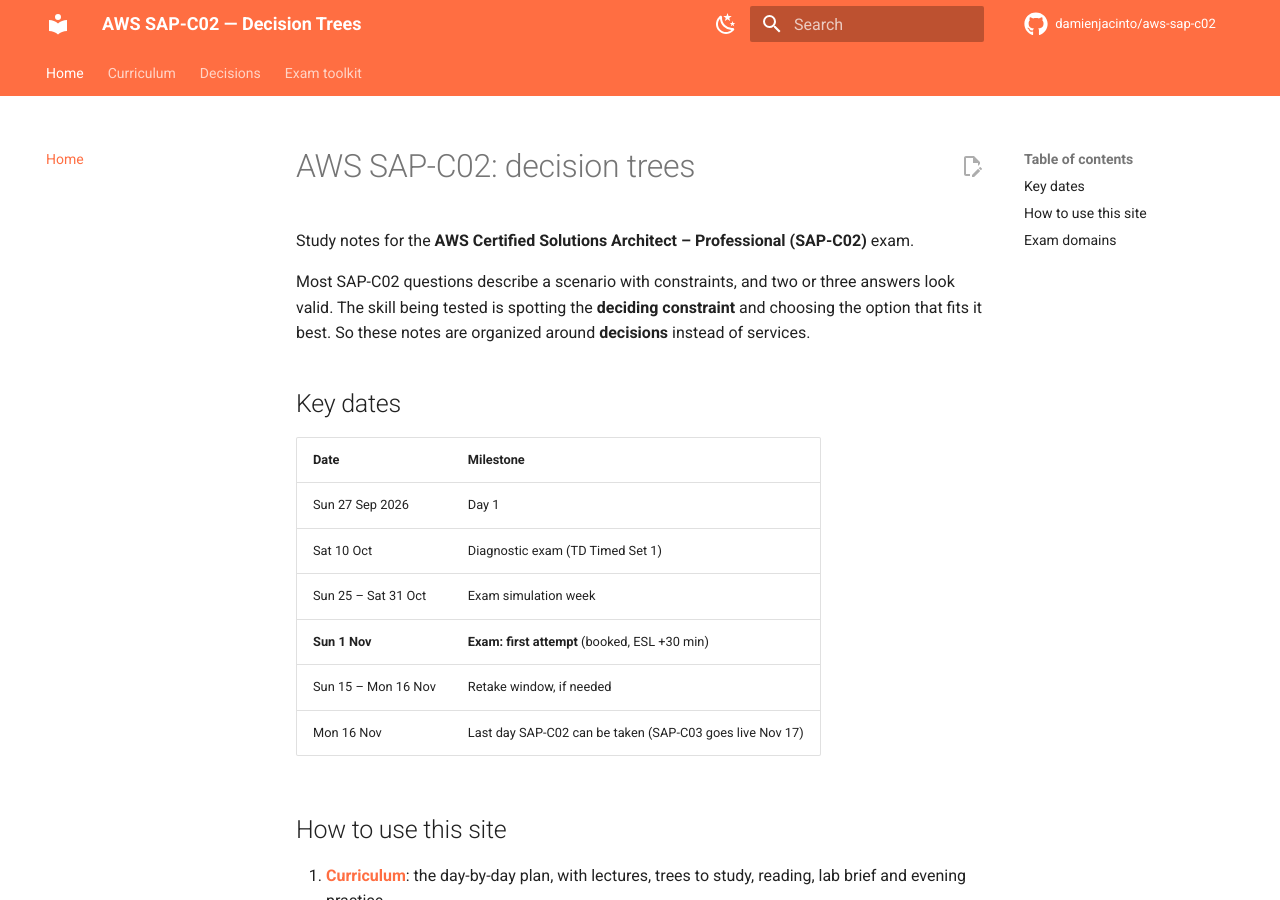
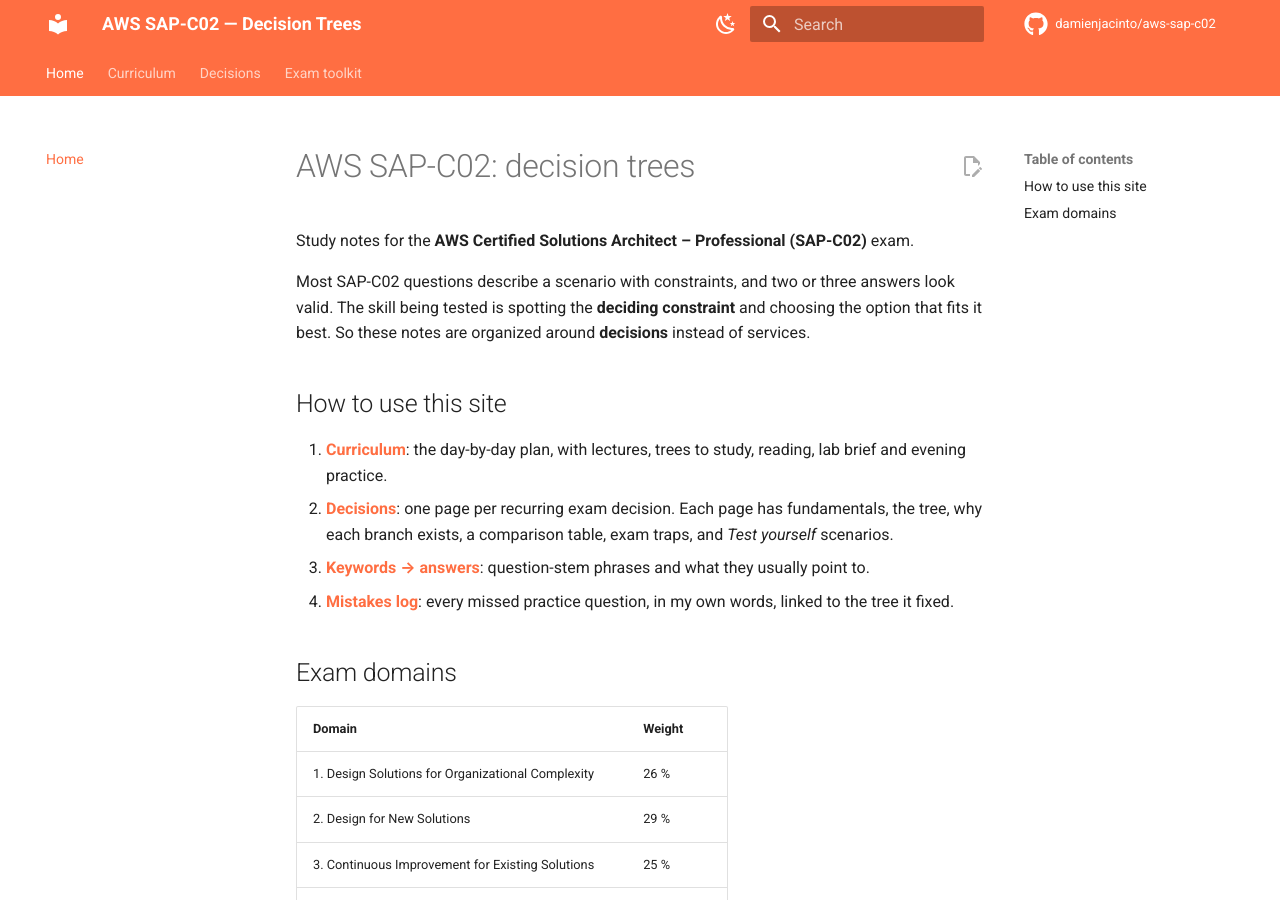
Before and after one commit to damienjacinto/aws-sap-c02, an MkDocs documentation site: the page built from docs/index.md, in a window 1280 px wide and 900 px high. Built offline with MkDocs 1.6.1 and Material for MkDocs 9.7.7, drawn with Linux system fonts in a browser that asks for light colours; comment, search, counter and statistics services are not loaded.

Commit message:
docs(home): remove 'Key dates' section
Co-Authored-By: Claude Opus 5.5 <noreply@anthropic.com>

```diff
--- a/docs/index.md
+++ b/docs/index.md
@@ -3,17 +3,6 @@
 Study notes for the **AWS Certified Solutions Architect – Professional (SAP-C02)** exam.
 
 Most SAP-C02 questions describe a scenario with constraints, and two or three answers look valid. The skill being tested is spotting the **deciding constraint** and choosing the option that fits it best. So these notes are organized around **decisions** instead of services.
-
-## Key dates
-
-| Date | Milestone |
-|---|---|
-| Sun 27 Sep 2026 | Day 1 |
-| Sat 10 Oct | Diagnostic exam (TD Timed Set 1) |
-| Sun 25 – Sat 31 Oct | Exam simulation week |
-| **Sun 1 Nov** | **Exam: first attempt** (booked, ESL +30 min) |
-| Sun 15 – Mon 16 Nov | Retake window, if needed |
-| Mon 16 Nov | Last day SAP-C02 can be taken (SAP-C03 goes live Nov 17) |
 
 ## How to use this site
 
```
